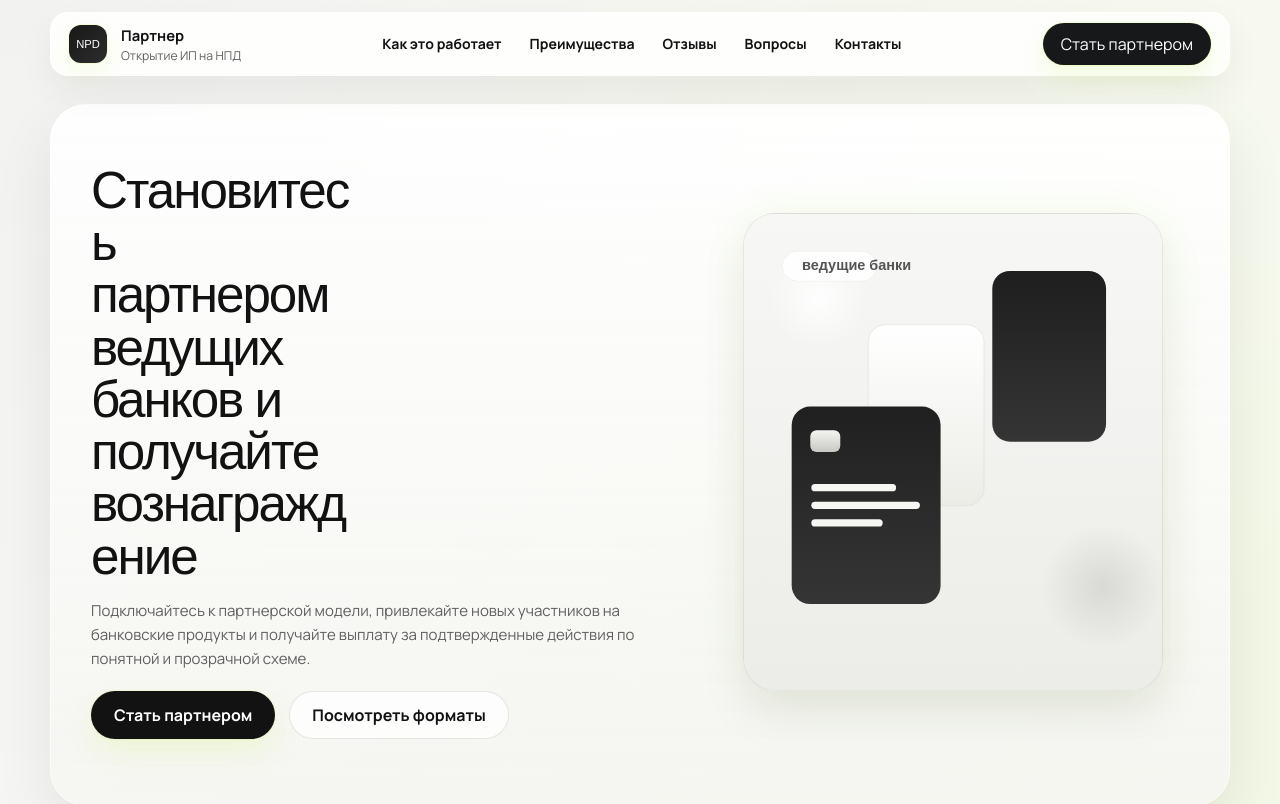
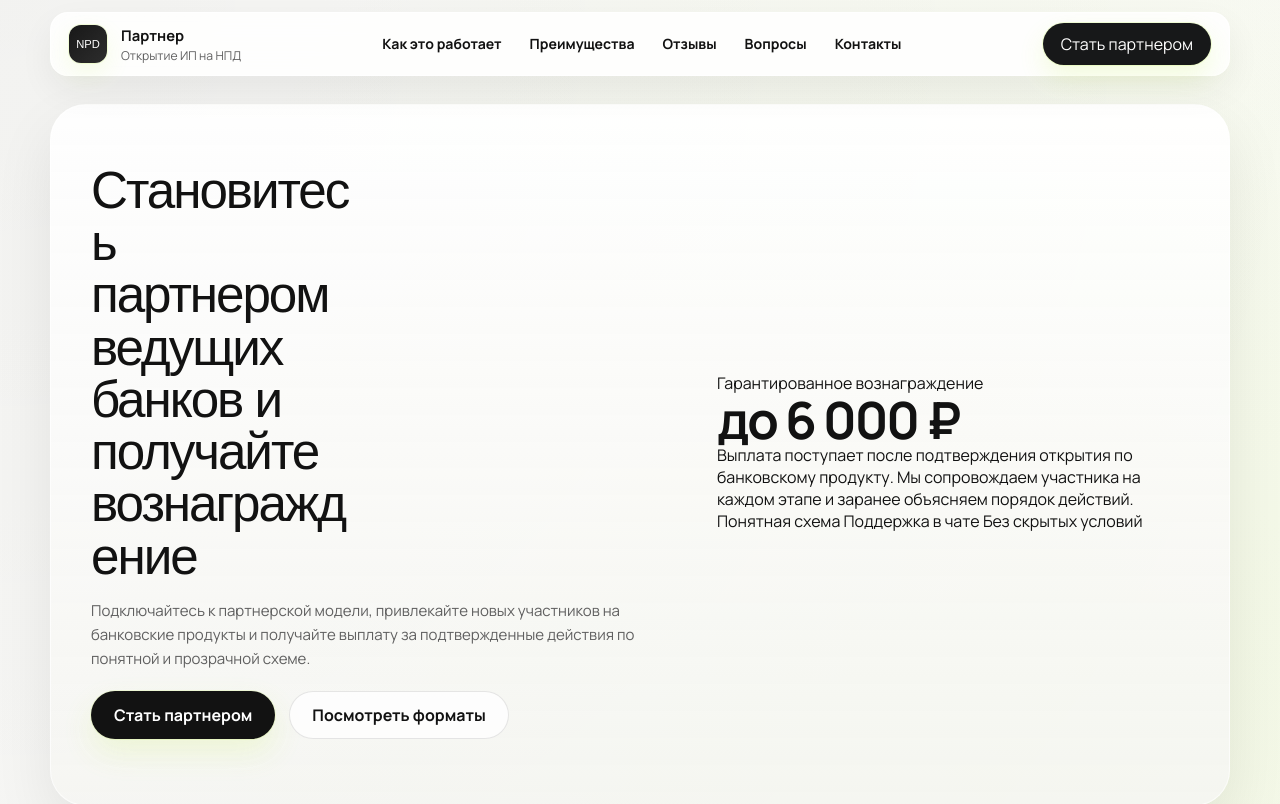
Before and after one commit to jesuuschrist/collaborator, a plain HTML site: page index.html in a window 1280 px wide. Shown: the top 804 px of the page. Drawn offline with Linux system fonts and the light colour scheme; a web font is replaced by a local one.

Commit message:
Update main landing to latest design

```diff
--- a/index.html
+++ b/index.html
@@ -12,6 +12,7 @@
   <link rel="preconnect" href="https://fonts.gstatic.com" crossorigin>
   <link href="https://fonts.googleapis.com/css2?family=Manrope:wght@400;500;700;800&family=Unbounded:wght@500;700&display=swap" rel="stylesheet">
   <link rel="stylesheet" href="styles.css">
+  <link rel="stylesheet" href="updates.css">
 </head>
 <body>
   <div class="site-shell">
@@ -57,9 +58,19 @@
           </div>
         </div>
 
-        <div class="hero-media" aria-hidden="true">
-          <div class="hero-media-frame">
-            <img class="hero-image" src="hero-image.svg" alt="Иллюстрация партнерской программы банков">
+        <div class="hero-media">
+          <div class="hero-offer-card">
+            <p class="hero-offer-label">Гарантированное вознаграждение</p>
+            <h2 class="hero-offer-value">до 6 000 ₽</h2>
+            <p class="hero-offer-text">
+              Выплата поступает после подтверждения открытия по банковскому продукту.
+              Мы сопровождаем участника на каждом этапе и заранее объясняем порядок действий.
+            </p>
+            <div class="hero-offer-tags">
+              <span>Понятная схема</span>
+              <span>Поддержка в чате</span>
+              <span>Без скрытых условий</span>
+            </div>
           </div>
         </div>
       </section>
@@ -339,7 +350,7 @@
 
           <div class="contact-actions">
             <button type="submit" class="button button-primary">Отправить</button>
-            <p class="form-note">Нажимая на кнопку «Отправить», вы соглашаетесь на обработку персональных данных и c правилами пользования</p>
+            <p class="form-note">Нажимая на кнопку «Отправить», вы соглашаетесь на обработку персональных данных и c правилами пользования, а также соглашаетесь на <a href="public-offer.html">публичную оферту</a>.</p>
           </div>
         </form>
       </section>
@@ -398,7 +409,7 @@
           </span>
           <span>info@company.ru</span>
         </a>
-        <a href="#contact" class="footer-contact-item footer-link">
+        <a href="details.html" class="footer-contact-item footer-link">
           <span class="footer-contact-icon" aria-hidden="true">
             <svg viewBox="0 0 24 24" role="img" focusable="false" aria-hidden="true">
               <path d="M7 3a2 2 0 0 0-2 2v2H4a1 1 0 1 0 0 2h1v8a2 2 0 0 0 2 2h10a2 2 0 0 0 2-2V9h1a1 1 0 1 0 0-2h-1V5a2 2 0 0 0-2-2H7Zm10 4H7V5h10v2Zm0 2v8H7V9h10Z" fill="currentColor"/>
```
